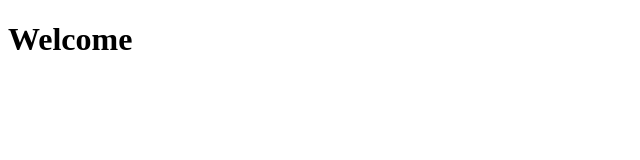
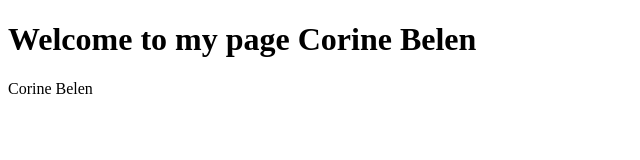
Before and after one commit to belen123456789/belen, a plain HTML site: page index.html in a window 1280 px wide. Shown: the whole page, without its empty margins (0-640 px from the left). Drawn offline with Linux system fonts and the light colour scheme.

Commit message:
adding name

```diff
--- a/index.html
+++ b/index.html
@@ -6,6 +6,7 @@
     <title>Welcome</title>
 </head>
 <body>
-    <h1>Welcome</h1>
+    <h1>Welcome to my page Corine Belen</h1>
+    <p>Corine Belen</p>
 </body>
 </html>
```
